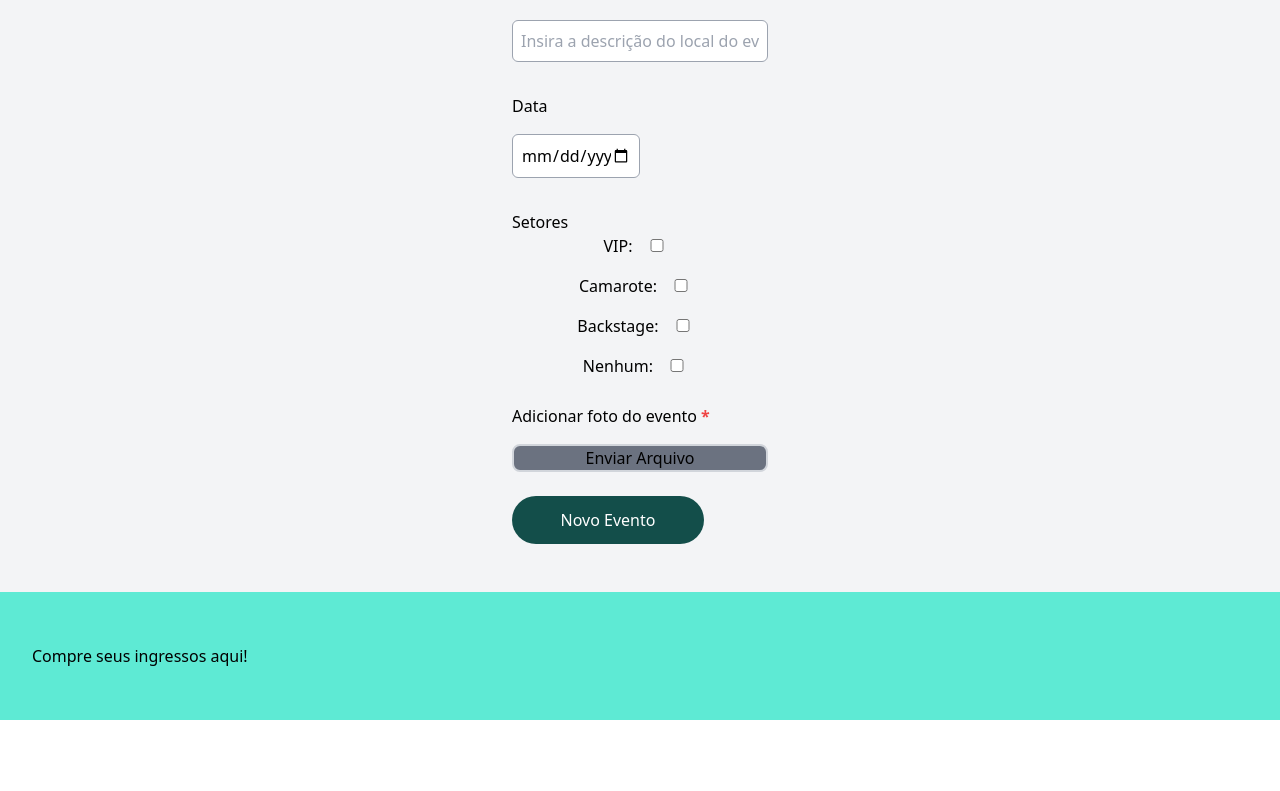
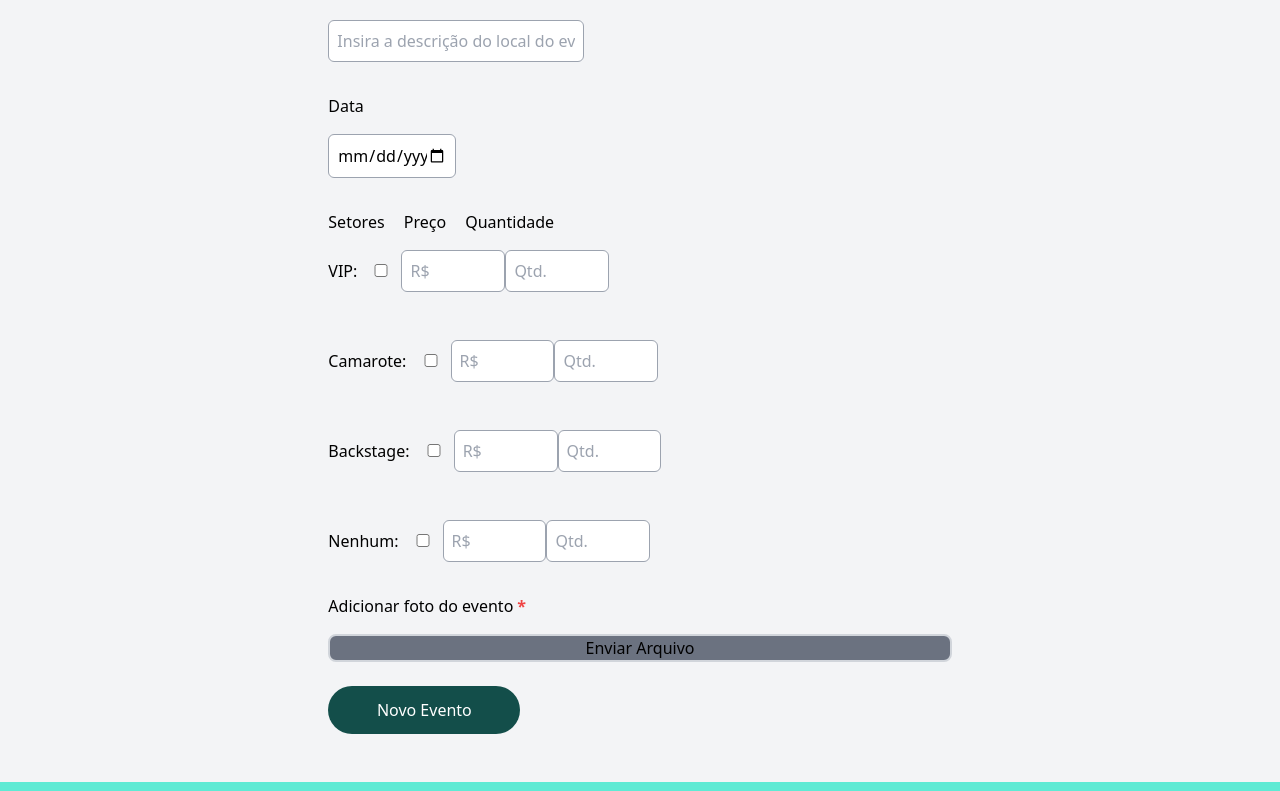
Before and after one commit to Yamazaki-Khaio/Cometa-Ingresso, a Next.js app in the folder ingressoscometa/: page /cadastro_evento in a window 1280 px wide. Shown: the part 424-1215 px from the top of the page. Before the commit the page ends 1144 px from the top, so only its background shows below. Built offline with nearby package versions, Linux system fonts and the light colour scheme.

Commit message:
setor evento front

```diff
--- a/ingressoscometa/src/components/CadastroEvento/Cadastro_Evento.tsx
+++ b/ingressoscometa/src/components/CadastroEvento/Cadastro_Evento.tsx
@@ -92,7 +92,6 @@ return(
             <CampoDescricaoEvento value={formData.descricao} onChange={handleInputChange} name="descricao"/>
             <CampoLocalEvento value={formData.localEvento} onChange={handleInputChange} name="localEvento"/>
             <CampoDataEvento value={formData.dataEvento} onChange={handleInputChange} name="dataEvento"/>
-            <h2>Setores</h2>
             <CampoSetorEvento value={formData.setor} onChange={handleInputChange} name="setor"/>
             <CampoEnvioImagem  onChange={handleFileChange} name="imagem"/>
             <BotaoSubmitEvento/>
--- a/ingressoscometa/src/components/CadastroEvento/CampoSetorEvento.tsx
+++ b/ingressoscometa/src/components/CadastroEvento/CampoSetorEvento.tsx
@@ -25,38 +25,103 @@ export default function CampoSetorEvento(props: any) {
     }
 
   return (
-    <div className="flex flex-col gap-4 items-center">
-            <div className="r1">
+    <div className="flex flex-col gap-4 justify-center items-left ">
+    <div className="x" style={{wordSpacing: '15px'}} >Setores Preço Quantidade</div>
+      <div className="r1">
       VIP: <input
       type="checkbox"
-      id="Vip"
+      id="VipCheck"
       onClick={VipClick}
-      className="border w-10 border-gray-400 rounded-md">
+      className="border w-10 border-gray-400 justify-center rounded-md">
       </input>
+      <input
+        id = "VipPreco"
+        type="text"
+        placeholder="R$"
+        className="border w-1/6 border-gray-400 justify-center rounded-md p-2 mb-8"
+       // value={nome}
+       // onChange={handleNomeChange}
+      />
+        <input
+        id = "VipQnt"
+        type="text"
+        placeholder="Qtd."
+        className="border w-1/6 border-gray-400 justify-center rounded-md p-2 mb-8"
+       // value={nome}
+       // onChange={handleNomeChange}
+      />
       </div>
       <div className="r2">
       Camarote: <input
       type="checkbox"
-      id="Camarote"
+      id="CamaroteCheck"
       onClick={CamaroteClick}
-      className="border w-10 border-gray-400 rounded-md">
+      className="border w-10 border-gray-400 justify-center rounded-md">
       </input>
+      <input
+        id = "CamarotePreco"
+        type="text"
+        placeholder="R$"
+        className="border w-1/6 border-gray-400 justify-center rounded-md p-2 mb-8"
+       // value={nome}
+       // onChange={handleNomeChange}
+      />
+        <input
+        id = "CamaroteQnt"
+        type="text"
+        placeholder="Qtd."
+        className="border w-1/6 border-gray-400 justify-center rounded-md p-2 mb-8"
+       // value={nome}
+       // onChange={handleNomeChange}
+      />
       </div>
       <div className="r3">
       Backstage: <input
       type="checkbox"
-      id="Backstage"
+      id="BackstageCheck"
       onClick={BackstageClick}
-      className="border w-10 border-gray-400 rounded-md">
+      className="border w-10 border-gray-400 justify-center rounded-md">
       </input>
+      <input
+        id = "BackstagePreco"
+        type="text"
+        placeholder="R$"
+        className="border w-1/6 border-gray-400 justify-center rounded-md p-2 mb-8"
+       // value={nome}
+       // onChange={handleNomeChange}
+      />
+        <input
+        id = "BackstageQnt"
+        type="text"
+        placeholder="Qtd."
+        className="border w-1/6 border-gray-400 justify-center rounded-md p-2 mb-8"
+       // value
+       // onChange
+       />
       </div>
       <div className="r4">
       Nenhum: <input
       type="checkbox"
-      id="Nenhum"
+      id="NenhumCheck"
       onClick={NenhumClick}
-      className="border w-10 border-gray-400 rounded-md mb-8">
+      className="border w-10 border-gray-400 justify-center rounded-md mb-8">
       </input>
+      <input
+        id = "NenhumPreco"
+        type="text"
+        placeholder="R$"
+        className="border w-1/6 border-gray-400 justify-center rounded-md p-2 mb-8"
+       // value={nome}
+       // onChange={handleNomeChange}
+      />
+        <input
+        id = "NenhumQnt"
+        type="text"
+        placeholder="Qtd."
+        className="border w-1/6 border-gray-400 justify-center rounded-md p-2 mb-8"
+       // value
+       // onChange
+       />
       </div>
       </div>
   );
```
